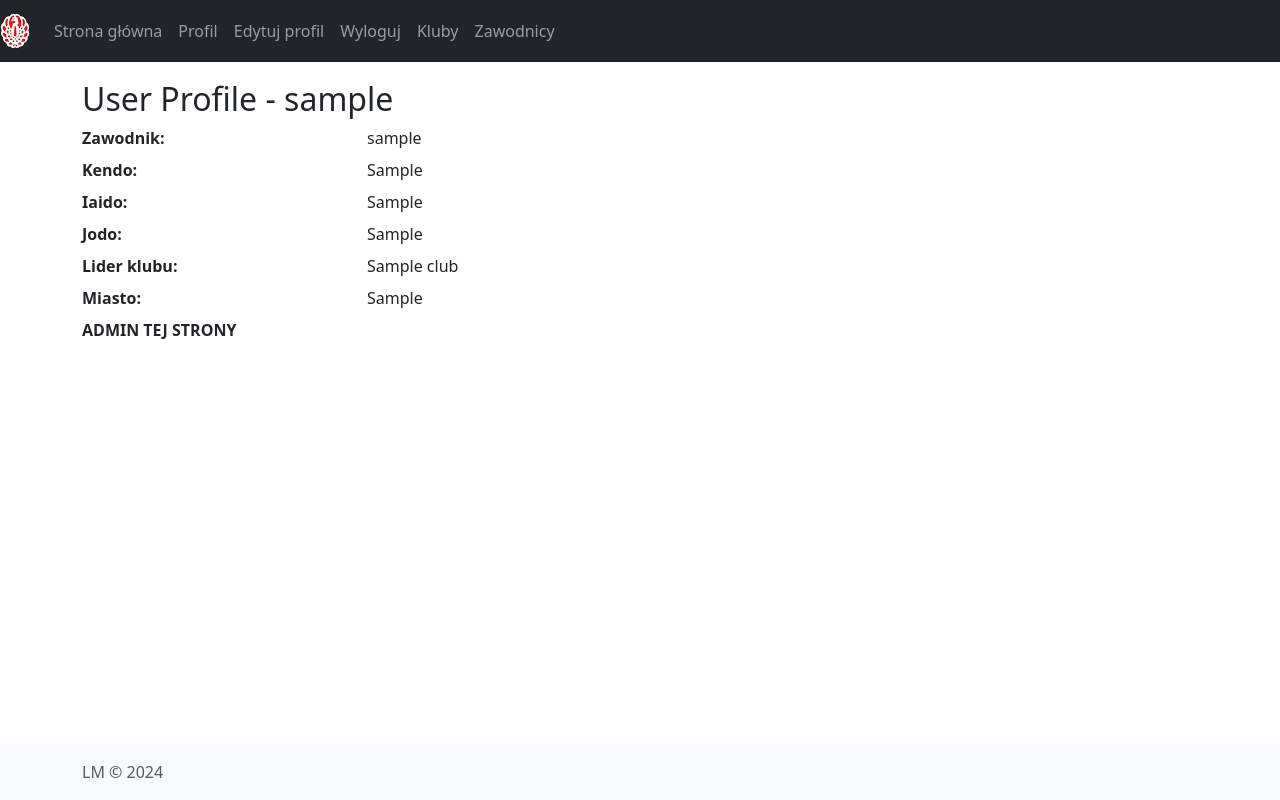
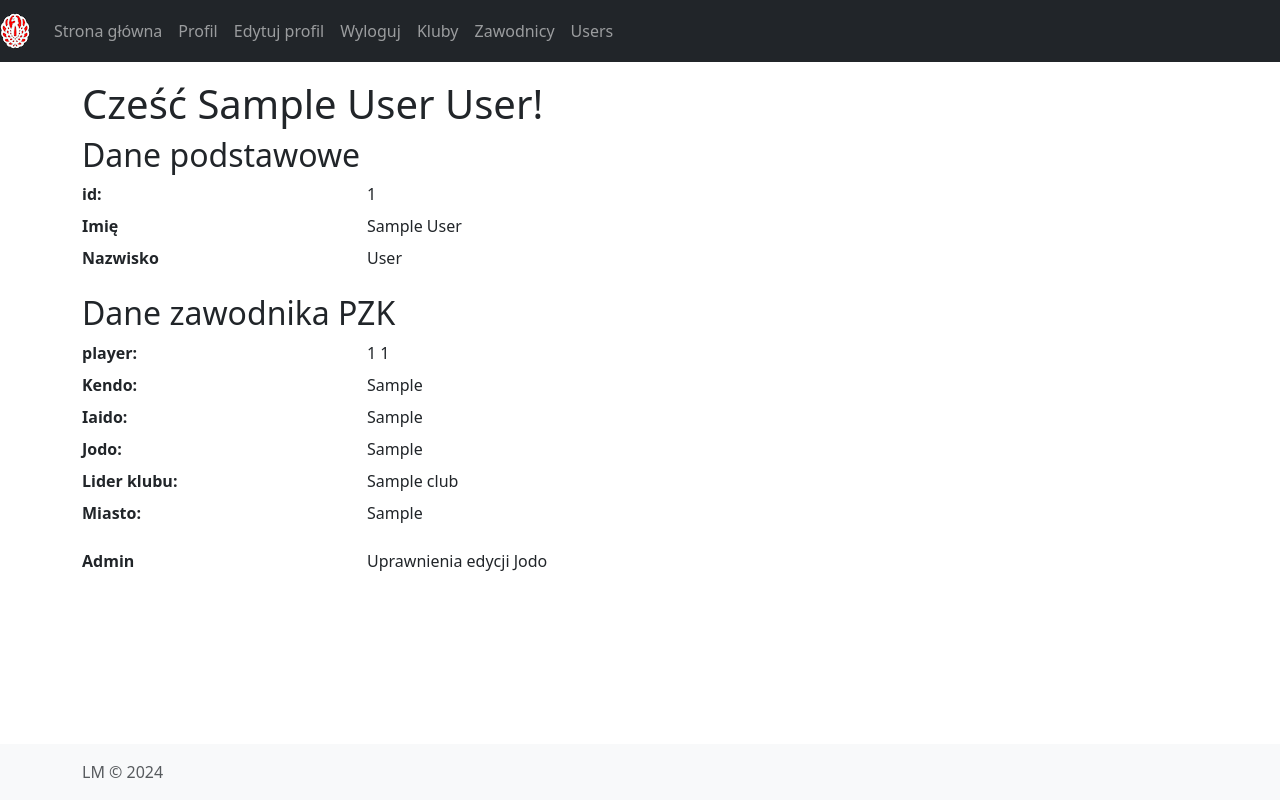
Before and after one commit to lukaszmachura/kfmpy, a Flask app: page /profile in a window 1280 px wide. Run offline with Flask 3, Linux system fonts and the light colour scheme; a user stored in the database is signed in; tables that the repository leaves empty hold one stand-in row (values such as "Sample post"); some libraries are stand-ins or nearby versions.

Commit message:
+edit players according to admin level

```diff
--- a/app.py
+++ b/app.py
@@ -3,7 +3,7 @@ from flask_login import LoginManager, login_user, logout_user, login_required, c
 #, UserMixin
 # from flask_sqlalchemy import SQLAlchemy
 from werkzeug.security import generate_password_hash, check_password_hash
-from models import db, User, Club
+from models import db, User, Club, Player
 
 app = Flask(__name__)
 app.config['SECRET_KEY'] = 'kendo'
@@ -96,14 +96,13 @@ def register():
                 new_user = User(
                     username=username,
                     password=generate_password_hash(password),
-                    kendo='',
-                    iaido='',
-                    jodo='',
-                    club=club.id,
                     rodo=rodo,
                 )
                 db.session.add(new_user)
                 db.session.commit()
+                # u = User.query.filter_by(username=username).first()
+                # u.playeriD = f'PZK.{u.id:05}'
+                # db.session.commit()
 
                 flash('Rejestracja przebiegła poprawnie! Możesz się zalogować.', 'success')
                 return redirect(url_for('login'))
@@ -116,8 +115,12 @@ def register():
 @app.route('/profile')
 @login_required
 def profile():
-    club = Club.query.filter_by(id=current_user.club).first()
-    return render_template('profile.html', user=current_user, club=club)
+    player = Player.query.filter_by(userID=current_user.id).first()
+    if player:
+        club = Club.query.filter_by(id=player.club).first()
+    else:
+        club = None
+    return render_template('profile.html', user=current_user, player=player, club=club)
 
 @app.route('/edit_profile', methods=['GET', 'POST'])
 @login_required
@@ -149,5 +152,41 @@ def users():
     return render_template('users.html', users=users)
 
 
+@app.route('/players')
+def players():
+    # Query all players from the database
+    user = current_user
+    players = Player.query.all()
+    return render_template('players.html', players=players, user=user)
+
+
+@app.route('/template')
+def template():
+    items = User.query.all()
+    return render_template('template.html', items=items)
+
+
+@app.route('/edit_player/<int:id>', methods=['POST'])
+def edit_player(id):
+    player = Player.query.get_or_404(id)
+    if request.method == 'POST':
+        new_kendo = request.form.get('newKendo')
+        if new_kendo:
+            player.kendo = new_kendo
+
+        new_iaido = request.form.get('newIaido')
+        if new_iaido:
+            player.iaido = new_iaido
+
+        new_jodo = request.form.get('newJodo')
+        if new_jodo:
+            player.jodo = new_jodo
+
+        db.session.commit()
+        return redirect(url_for('players'))
+    return "404"  #redirect(url_for('players'))  #render_template('players.html', items=Player.query.all())
+
+
+
 if __name__ == '__main__':
     app.run(debug=True)
--- a/templates/base.html
+++ b/templates/base.html
@@ -62,7 +62,10 @@
                 <a class="nav-link" href="{{ url_for('clubs') }}">Kluby</a>
             </li>
             <li class="nav-item">
-                <a class="nav-link" href="{{ url_for('users') }}">Zawodnicy</a>
+                <a class="nav-link" href="{{ url_for('players') }}">Zawodnicy</a>
+            </li>
+            <li class="nav-item">
+                <a class="nav-link" href="{{ url_for('users') }}">Users</a>
             </li>
         </ul>
     </div>
@@ -98,8 +101,12 @@
 
 
 <!-- Bootstrap JS and dependencies -->
-<script src="https://cdn.jsdelivr.net/npm/bootstrap@5.3.2/dist/js/bootstrap.bundle.min.js" integrity="sha384-C6RzsynM9kWDrMNeT87bh95OGNyZPhcTNXj1NW7RuBCsyN/o0jlpcV8Qyq46cDfL" crossorigin="anonymous"></script>
+<script src="https://code.jquery.com/jquery-3.6.0.min.js"></script>
+<script src="https://cdn.jsdelivr.net/npm/@popperjs/core@2.11.6/dist/umd/popper.min.js"></script>
+<script src="https://stackpath.bootstrapcdn.com/bootstrap/4.3.1/js/bootstrap.min.js"></script>
 
+<!-- <script src="https://code.jquery.com/jquery-3.6.0.min.js"></script>
+<script src="https://cdn.jsdelivr.net/npm/bootstrap@5.3.2/dist/js/bootstrap.bundle.min.js" integrity="sha384-C6RzsynM9kWDrMNeT87bh95OGNyZPhcTNXj1NW7RuBCsyN/o0jlpcV8Qyq46cDfL" crossorigin="anonymous"></script> -->
 
 </body>
 </html>
--- a/templates/profile.html
+++ b/templates/profile.html
@@ -1,28 +1,39 @@
-<!-- profile.html -->
-
 {% extends 'base.html' %}
 
 {% block title %}Profile{% endblock %}
 
 {% block content %}
-    <h2>User Profile - {{ user.username }}</h2>
+    <h1>Cześć {{ user.name }} {{ user.surname }}!</h1>
+    <h2>Dane podstawowe</h2>
+    <dl class="row">
+        <dt class="col-sm-3">id:</dt>
+        <dd class="col-sm-9">{{ user.id }}</dd>
+        <dt class="col-sm-3">Imię</dt>
+        <dd class="col-sm-9">{{ user.name }}</dd>
+
+        <dt class="col-sm-3">Nazwisko</dt>
+        <dd class="col-sm-9">{{ user.surname }}</dd>
+    </dl>
+
+    {% if player %}
+    <h2>Dane zawodnika PZK</h2>
 
     <dl class="row">
-        <dt class="col-sm-3">Zawodnik:</dt>
-        <dd class="col-sm-9">{{ user.username }}</dd>
-        {% if user.kendo %}
+        <dt class="col-sm-3">player:</dt>
+        <dd class="col-sm-9">{{ player.userID }} {{ player.playeriD }}</dd>
+        {% if player.kendo %}
             <dt class="col-sm-3">Kendo:</dt>
-            <dd class="col-sm-9">{{ user.kendo }}</dd>
+            <dd class="col-sm-9">{{ player.kendo }}</dd>
         {% endif %}
-        {% if user.iaido %}
+        {% if player.iaido %}
             <dt class="col-sm-3">Iaido:</dt>
-            <dd class="col-sm-9">{{ user.iaido }}</dd>
+            <dd class="col-sm-9">{{ player.iaido }}</dd>
         {% endif %}
-        {% if user.jodo %}
+        {% if player.jodo %}
             <dt class="col-sm-3">Jodo:</dt>
-            <dd class="col-sm-9">{{ user.jodo }}</dd>
+            <dd class="col-sm-9">{{ player.jodo }}</dd>
         {% endif %}
-        {% if user.leader %}
+        {% if player.leader %}
             <dt class="col-sm-3">Lider klubu:</dd>
         {% else %}
             <dt class="col-sm-3">Zawodnik klubu:</dt>
@@ -31,11 +42,28 @@
 
         <dt class="col-sm-3">Miasto:</dt>
         <dd class="col-sm-9">{{ club.city }}</dd>
+    </dl>
+    {% endif %}
 
-        {% if user.admin %}
-            <dt class="col-sm-3">ADMIN TEJ STRONY</dd>
+    {% if user.admin %}
+    <dl class="row">
+        <dt class="col-sm-3">Admin</dt>
+        {% if user.admin == 1 %}
+            <dd class="col-sm-9">Uprawnienia edycji Jodo</dd>
+        {% elif user.admin == 2 %}
+            <dd class="col-sm-9">Uprawnienia edycji Iaido</dd>
+        {% elif user.admin == 3 %}
+            <dd class="col-sm-9">Uprawnienia edycji Jodo i Iaido</dd>
+        {% elif user.admin == 4 %}
+            <dd class="col-sm-9">Uprawnienia edycji Kendo</dd>
+        {% elif user.admin == 5 %}
+            <dd class="col-sm-9">Uprawnienia edycji Jodo i Kendo</dd>
+        {% elif user.admin == 6 %}
+            <dd class="col-sm-9">Uprawnienia edycji Iaido i Kendo</dd>
+        {% elif user.admin == 7 %}
+            <dd class="col-sm-9">Admin serwisu - pełne uprawnienia edycji (Jodo, Iaido, Kendo)</dd>
         {% endif %}
+    </dl>
+    {% endif %}
 
-
-    </dl>
 {% endblock %}
```
Also changed, not shown: initdb.py (+63 -24 lines), models.py (+42 -6 lines), templates/players.html (added, +77 -0 lines), templates/register.html (+11 -3 lines), templates/template.html (added, +65 -0 lines), templates/users.html (+14 -12 lines), utils.py (added, +64 -0 lines).
